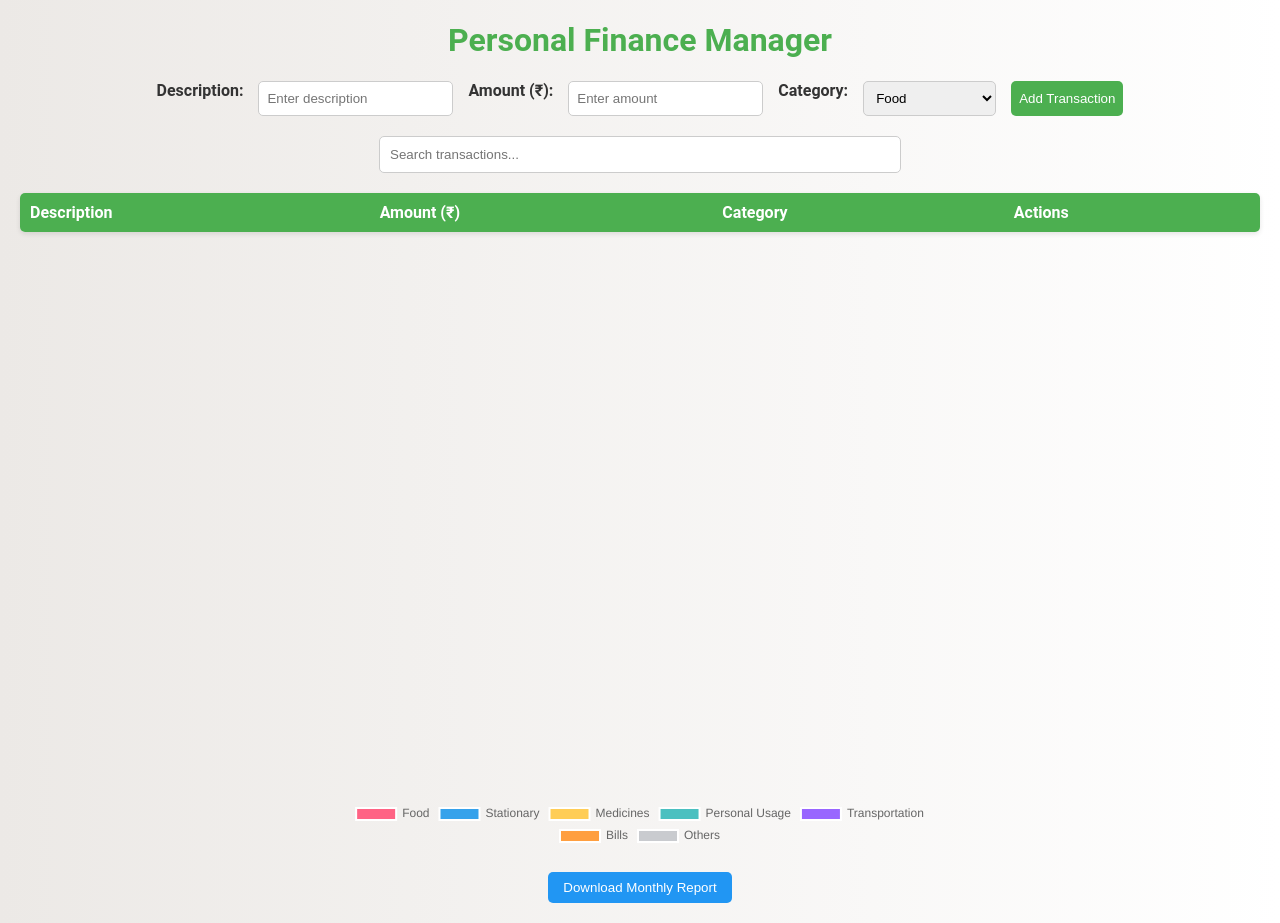
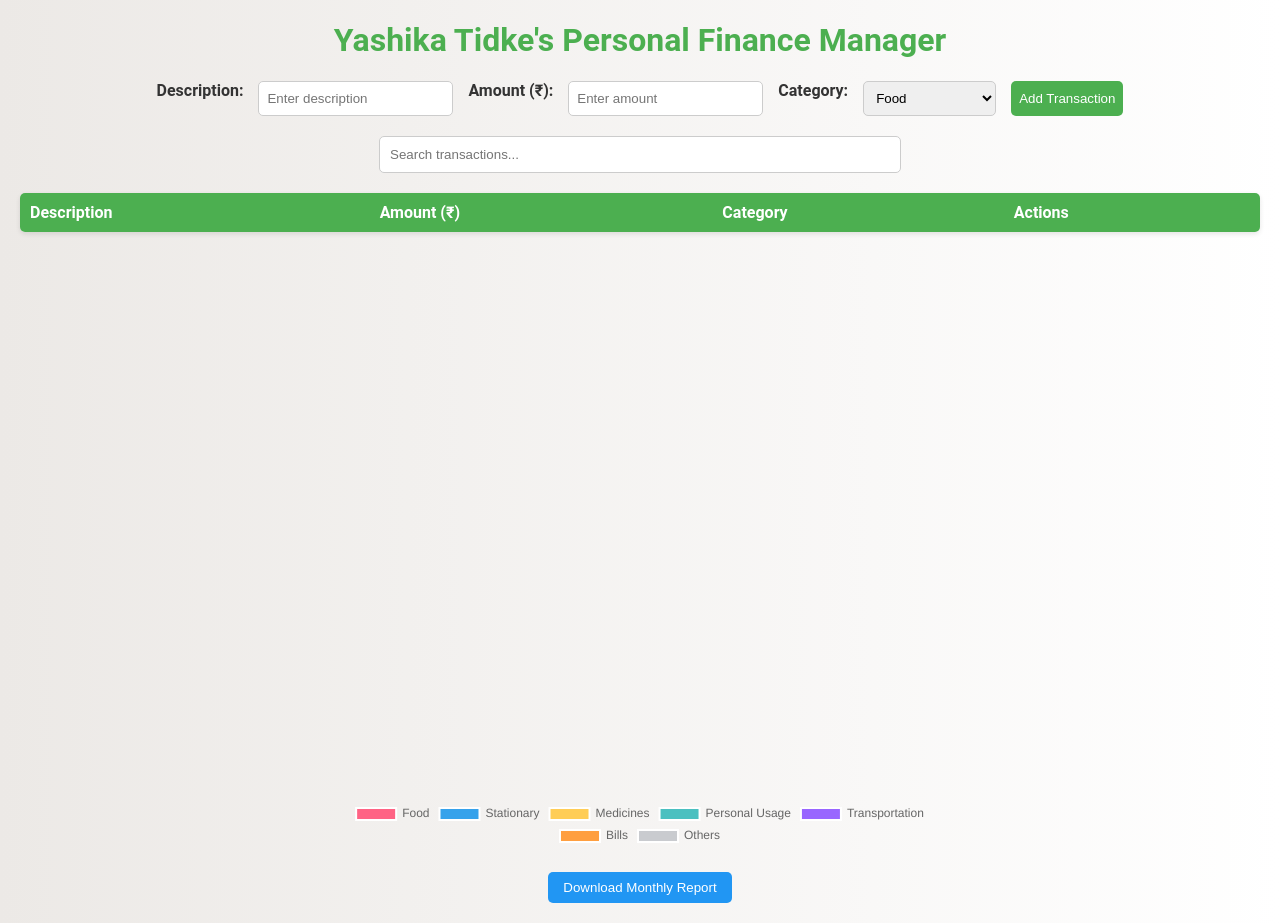
Before and after one commit to Yashika-2408/yashika, a plain HTML site: page index.html in a window 1280 px wide. Drawn offline with nearby package versions, Linux system fonts and the light colour scheme.

Commit message:
Update index.html

```diff
--- a/index.html
+++ b/index.html
@@ -3,7 +3,7 @@
 <head>
     <meta charset="UTF-8">
     <meta name="viewport" content="width=device-width, initial-scale=1.0">
-    <title>Yashika Tidke's Personal Finance Manager</title>
+    <title>Personal Finance Manager</title>
     <script src="https://cdn.jsdelivr.net/npm/chart.js"></script>
     <style>
         body {
@@ -109,7 +109,7 @@
     </style>
 </head>
 <body>
-    <h1>Personal Finance Manager</h1>
+    <h1>Yashika Tidke's Personal Finance Manager</h1>
 
     <form id="transactionForm">
         <label for="description">Description:</label>
```
